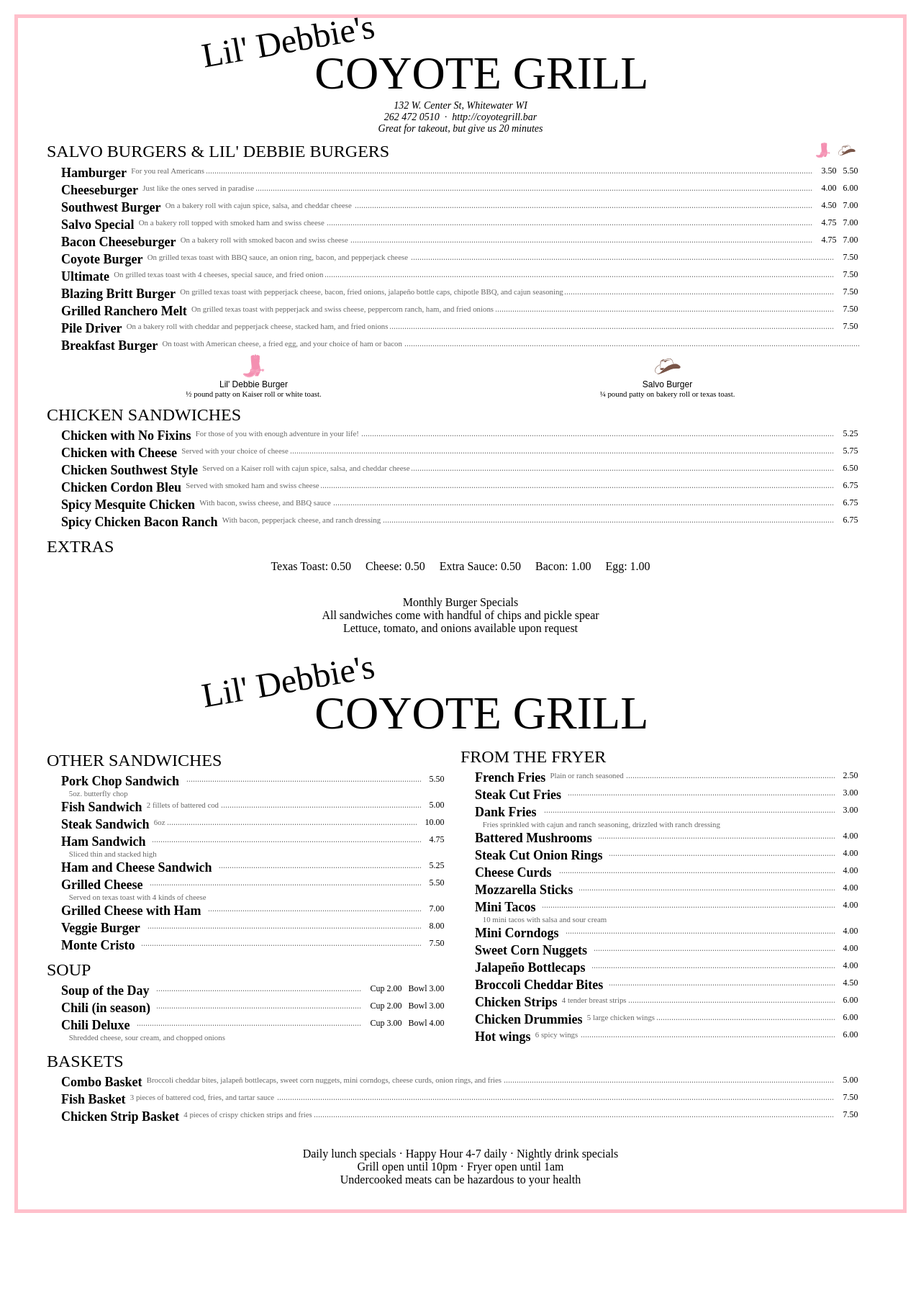
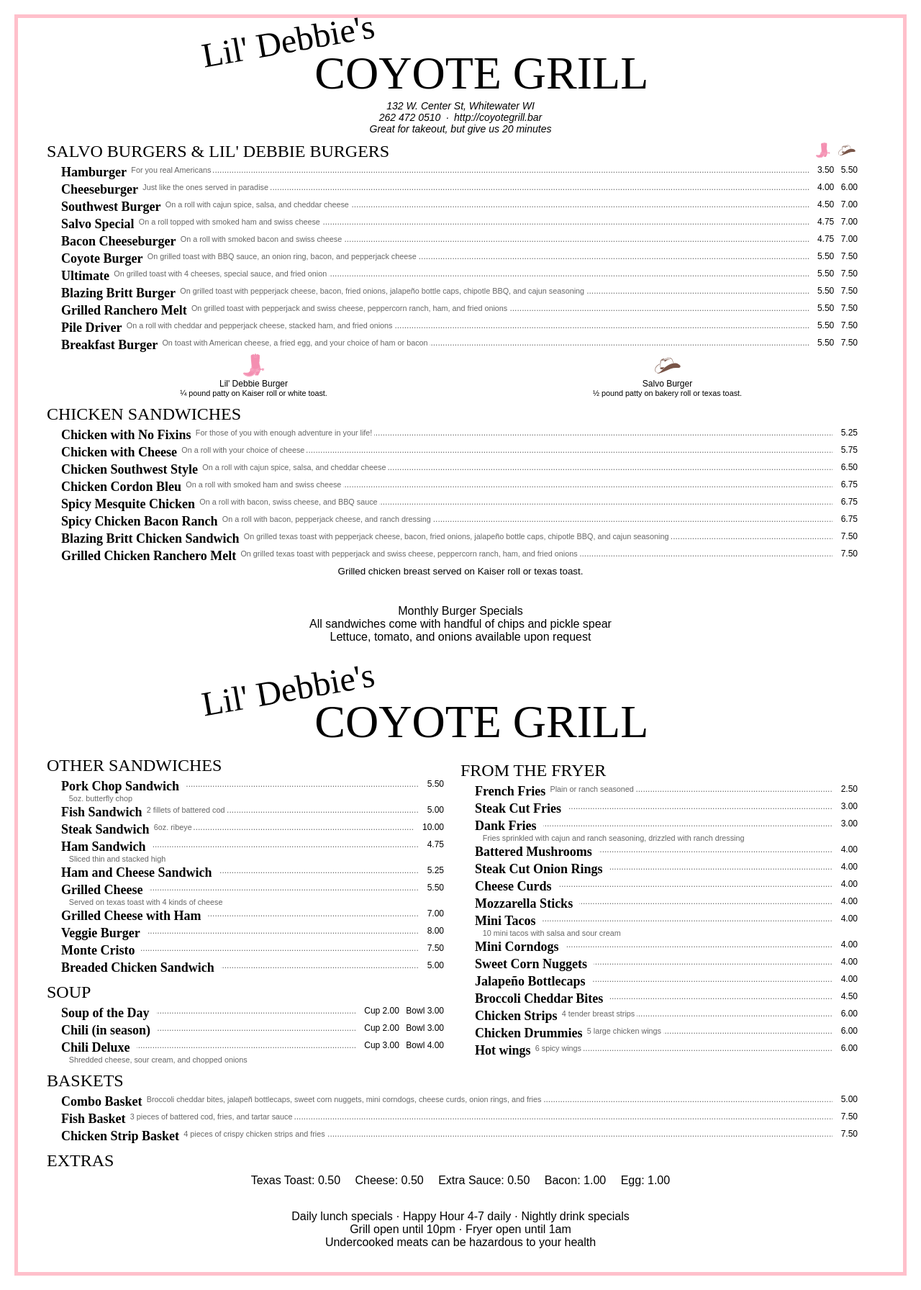
Before and after one commit to jacobmischka/coyote-grill, a Jekyll site: the page built from menu.html, in a window 1280 px wide. Shown: the whole page at 72% size. Built offline with Jekyll 4.4.1, drawn with Linux system fonts in a browser that asks for light colours; some web fonts are replaced; before the commit the page ends 1705 px from its top, so only the background shows below that.

Commit message:
Make some changes as per Mother's request

```diff
--- a/_data/burgers.yaml
+++ b/_data/burgers.yaml
@@ -11,44 +11,56 @@
     - 6.00
 
 - name: Southwest Burger
-  desc: On a bakery roll with cajun spice, salsa, and cheddar cheese
+  desc: On a roll with cajun spice, salsa, and cheddar cheese
   prices:
     - 4.50
     - 7.00
 
 - name: Salvo Special
   small_name: Small Lil' Debbie Special
-  desc: On a bakery roll topped with smoked ham and swiss cheese
+  desc: On a roll topped with smoked ham and swiss cheese
   prices:
     - 4.75
     - 7.00
 
 - name: Bacon Cheeseburger
-  desc: On a bakery roll with smoked bacon and swiss cheese
+  desc: On a roll with smoked bacon and swiss cheese
   prices:
     - 4.75
     - 7.00
 
 - name: Coyote Burger
-  desc: On grilled texas toast with BBQ sauce, an onion ring, bacon, and pepperjack cheese
-  price: 7.50
+  desc: On grilled toast with BBQ sauce, an onion ring, bacon, and pepperjack cheese
+  prices:
+    - 5.50
+    - 7.50
 
 - name: Ultimate
-  desc: On grilled texas toast with 4 cheeses, special sauce, and fried onion
-  price: 7.50
+  desc: On grilled toast with 4 cheeses, special sauce, and fried onion
+  prices:
+    - 5.50
+    - 7.50
 
 - name: Blazing Britt Burger
-  desc: On grilled texas toast with pepperjack cheese, bacon, fried onions, jalape&ntilde;o bottle caps, chipotle BBQ, and cajun seasoning
-  price: 7.50
+  desc: On grilled toast with pepperjack cheese, bacon, fried onions, jalape&ntilde;o bottle caps, chipotle BBQ, and cajun seasoning
+  prices:
+    - 5.50
+    - 7.50
 
 - name: Grilled Ranchero Melt
-  desc: On grilled texas toast with pepperjack and swiss cheese, peppercorn ranch, ham, and fried onions
-  price: 7.50
+  desc: On grilled toast with pepperjack and swiss cheese, peppercorn ranch, ham, and fried onions
+  prices:
+    - 5.50
+    - 7.50
 
 - name: Pile Driver
-  desc: On a bakery roll with cheddar and pepperjack cheese, stacked ham, and fried onions
-  price: 7.50
+  desc: On a roll with cheddar and pepperjack cheese, stacked ham, and fried onions
+  prices:
+    - 5.50
+    - 7.50
 
 - name: Breakfast Burger
   desc: On toast with American cheese, a fried egg, and your choice of ham or bacon
-  # price: # TODO
+  prices:
+    - 5.50
+    - 7.50
--- a/_data/chicken_sandwiches.yaml
+++ b/_data/chicken_sandwiches.yaml
@@ -3,21 +3,29 @@
   price: 5.25
 
 - name: Chicken with Cheese
-  desc: Served with your choice of cheese
+  desc: On a roll with your choice of cheese
   price: 5.75
 
 - name: Chicken Southwest Style
-  desc: Served on a Kaiser roll with cajun spice, salsa, and cheddar cheese
+  desc: On a roll with cajun spice, salsa, and cheddar cheese
   price: 6.50
 
 - name: Chicken Cordon Bleu
-  desc: Served with smoked ham and swiss cheese
+  desc: On a roll with smoked ham and swiss cheese
   price: 6.75
 
 - name: Spicy Mesquite Chicken
-  desc: With bacon, swiss cheese, and BBQ sauce
+  desc: On a roll with bacon, swiss cheese, and BBQ sauce
   price: 6.75
 
 - name: Spicy Chicken Bacon Ranch
-  desc: With bacon, pepperjack cheese, and ranch dressing
+  desc: On a roll with bacon, pepperjack cheese, and ranch dressing
   price: 6.75
+
+- name: Blazing Britt Chicken Sandwich
+  desc: On grilled texas toast with pepperjack cheese, bacon, fried onions, jalape&ntilde;o bottle caps, chipotle BBQ, and cajun seasoning
+  price: 7.50
+
+- name: Grilled Chicken Ranchero Melt
+  desc: On grilled texas toast with pepperjack and swiss cheese, peppercorn ranch, ham, and fried onions
+  price: 7.50
--- a/_data/other_sandwiches.yaml
+++ b/_data/other_sandwiches.yaml
@@ -8,7 +8,7 @@
   price: 5.00
 
 - name: Steak Sandwich
-  desc: 6oz # FIXME
+  desc: 6oz. ribeye
   price: 10.00
 
 - name: Ham Sandwich
@@ -34,3 +34,7 @@
 - name: Monte Cristo
   # desc: # TODO
   price: 7.50
+
+- name: Breaded Chicken Sandwich
+  # desc: # TODO
+  price: 5.00
--- a/css/menu.scss
+++ b/css/menu.scss
@@ -3,6 +3,10 @@
 @import 'https://fonts.googleapis.com/css?family=Farsan|Risque';
 
 $grey-color: #666;
+
+body {
+	font-family: sans-serif;
+}
 
 h1 {
 	padding: 0;
@@ -40,7 +44,7 @@ h3 {
 small {
 	display: block;
 	text-align: center;
-	margin: 1em 0 2em 0;
+	margin: 0.25em 0 0.5em 0;
 }
 
 .page {
@@ -224,10 +228,11 @@ figure.salvo {
 			}
 
 			> .price, .prices {
+				flex-shrink: 0;
 				float: right;
 				background: white;
 				padding-left: 1em;
-				padding-right: 0.2em;
+				padding-right: 0.25em;
 			}
 
 			> .prices {
--- a/menu.html
+++ b/menu.html
@@ -35,8 +35,11 @@ layout: menu
 						Lil' Debbie Burger
 					</figcaption>
 				</figure>
+				{% comment %}
+					FIXME: Fractions are backward on this font
+				{% endcomment %}
 				<p>
-					&frac12; pound patty on Kaiser roll or white toast.
+					&frac14; pound patty on Kaiser roll or white toast.
 				</p>
 			</aside>
 		</div>
@@ -48,14 +51,17 @@ layout: menu
 						Salvo Burger
 					</figcaption>
 				</figure>
+				{% comment %}
+					FIXME: Fractions are backward on this font
+				{% endcomment %}
 				<p>
-					&frac14; pound patty on bakery roll or texas toast.
+					&frac12; pound patty on bakery roll or texas toast.
 				</p>
 			</aside>
 		</div>
 	</div>
 	{% include menu/menu-item-group.html title="Chicken Sandwiches" dataset=site.data.chicken_sandwiches %}
-	{% include menu/inline-menu-item-group.html title="Extras" dataset=site.data.extras %}
+	<small>Grilled chicken breast served on Kaiser roll or texas toast.</small>
 
 	<footer>
 		<p>
@@ -80,6 +86,7 @@ layout: menu
 		</div>
 	</div>
 	{% include menu/menu-item-group.html title="Baskets" dataset=site.data.baskets %}
+	{% include menu/inline-menu-item-group.html title="Extras" dataset=site.data.extras %}
 
 	<footer>
 		<p>
```
Also changed, not shown: 1 other file.
